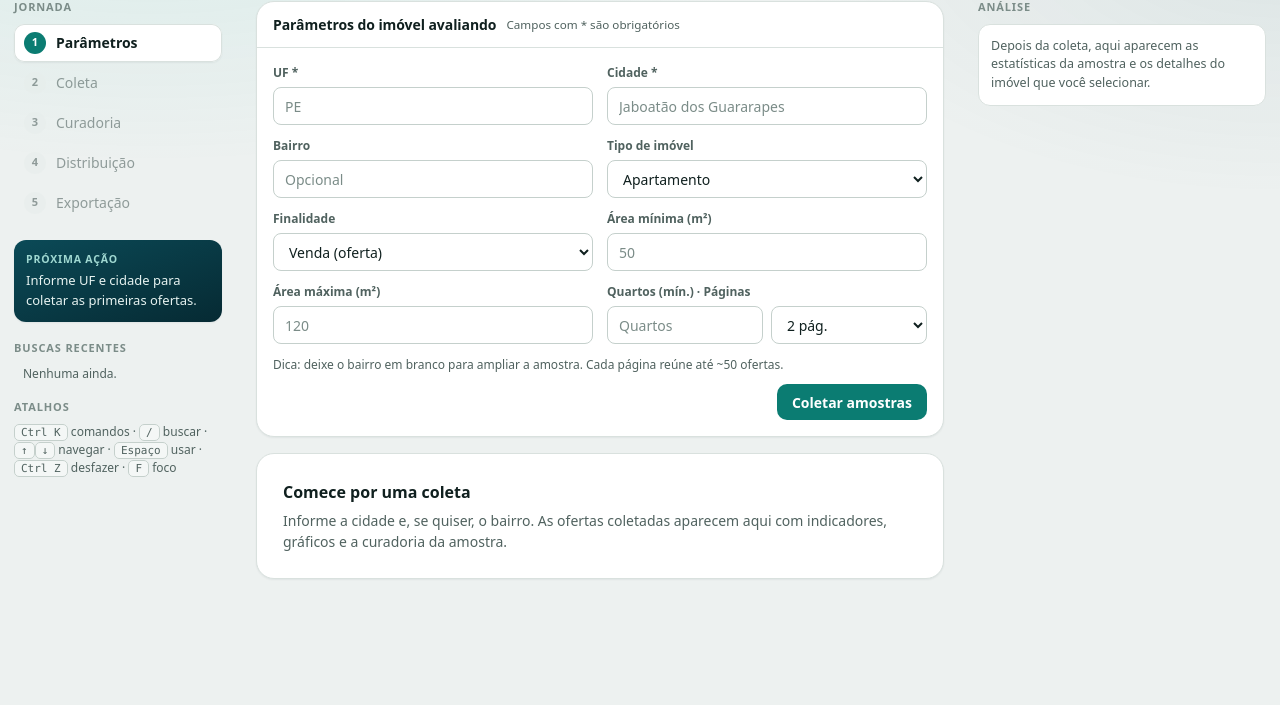
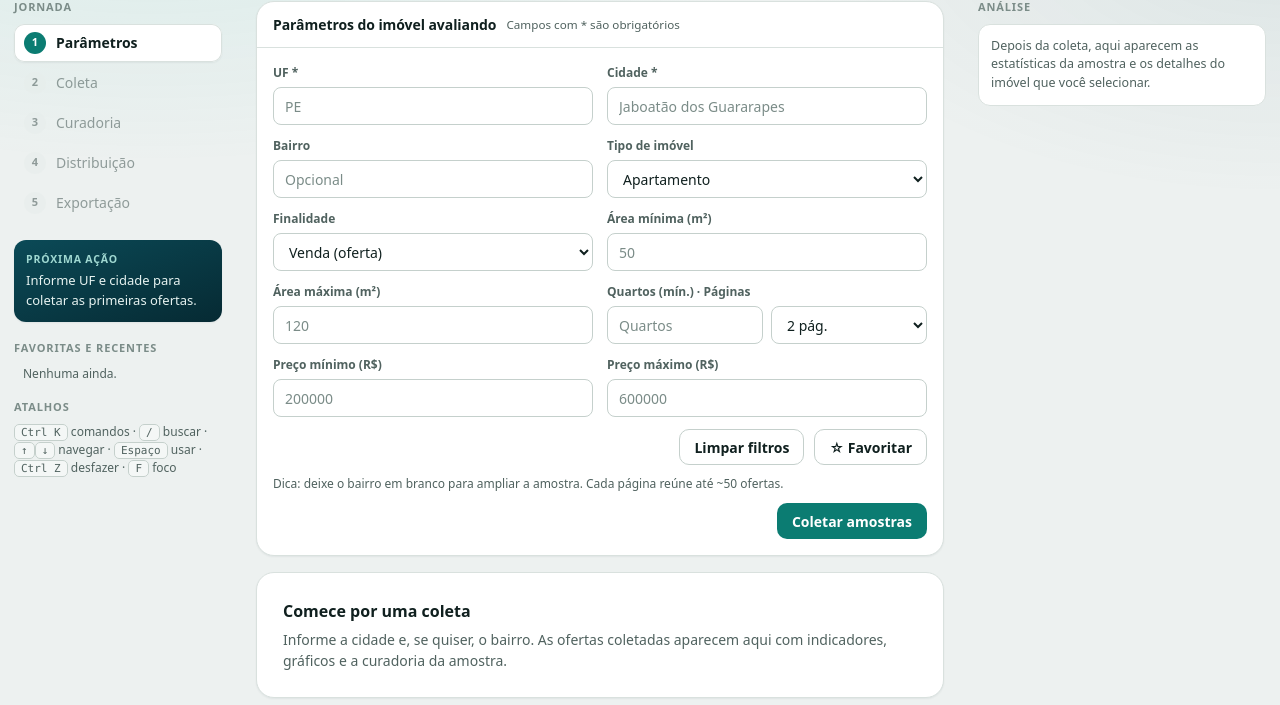
Before and after one commit to obramatch-a11y/Avaliacao_imoveis, a FastAPI app: page / in a window 1280 px wide. Shown: the part 68-773 px from the top of the page. Run offline with FastAPI, Linux system fonts and the light colour scheme.

Commit message:
Pesquisa: faixa de preço, autocomplete de cidades (IBGE), pesquisas favoritas e limpar filtros
Co-Authored-By: Claude Sonnet 5.5 <noreply@anthropic.com>
Claude-Session: https://claude.ai/code/session_01EY7awToWaLHvx5c3EBMgoC

```diff
--- a/app/main.py
+++ b/app/main.py
@@ -83,6 +83,8 @@ async def executar_busca(
     area_min: Optional[str] = Form(None),
     area_max: Optional[str] = Form(None),
     quartos_min: Optional[str] = Form(None),
+    preco_min: Optional[str] = Form(None),
+    preco_max: Optional[str] = Form(None),
     limite_paginas: int = Form(2),
 ):
     global ULTIMA_COLETA
@@ -96,6 +98,8 @@ async def executar_busca(
         area_min=float(area_min) if area_min else None,
         area_max=float(area_max) if area_max else None,
         quartos_min=int(quartos_min) if quartos_min else None,
+        preco_min=float(preco_min) if preco_min else None,
+        preco_max=float(preco_max) if preco_max else None,
         limite_paginas=limite_paginas,
     )
 
@@ -114,6 +118,11 @@ async def executar_busca(
             tipo_imovel=params.tipo_imovel,
             finalidade=params.finalidade,
         )
+        v = amostra.valor_oferta
+        if (params.preco_min and (v is None or v < params.preco_min)) or (
+            params.preco_max and (v is None or v > params.preco_max)
+        ):
+            continue
         assinatura = (
             amostra.bairro.lower(),
             amostra.area_m2,
--- a/app/models.py
+++ b/app/models.py
@@ -11,6 +11,8 @@ class BuscaImovelInput(BaseModel):
     area_min: Optional[float] = Field(default=None, ge=0)
     area_max: Optional[float] = Field(default=None, ge=0)
     quartos_min: Optional[int] = Field(default=None, ge=0)
+    preco_min: Optional[float] = Field(default=None, ge=0)
+    preco_max: Optional[float] = Field(default=None, ge=0)
     limite_paginas: int = Field(default=2, ge=1, le=5)
 
 
--- a/templates/index.html
+++ b/templates/index.html
@@ -357,7 +357,7 @@
         <li class="{{ '' if tem else 'pend' }}"><a href="#sec-tab"><b>5</b>Exportação</a></li>
       </ol>
       <div class="next" id="proxima"><small>Próxima ação</small><p id="proximaTx">{% if tem %}Revise a amostra.{% elif filtros %}Ajuste os filtros e colete novamente.{% else %}Informe UF e cidade para coletar as primeiras ofertas.{% endif %}</p></div>
-      <h3>Buscas recentes</h3>
+      <h3>Favoritas e recentes</h3>
       <ul class="hist" id="recentes"><li class="muted" style="padding:0 9px;font-size:12px">Nenhuma ainda.</li></ul>
       <h3>Atalhos</h3>
       <p class="muted" style="font-size:12px;margin:0"><kbd>Ctrl K</kbd> comandos · <kbd>/</kbd> buscar · <kbd>↑</kbd><kbd>↓</kbd> navegar · <kbd>Espaço</kbd> usar · <kbd>Ctrl Z</kbd> desfazer · <kbd>F</kbd> foco</p>
@@ -381,7 +381,7 @@
               <div class="f"><label for="uf">UF *</label>
                 <input id="uf" type="text" name="uf" maxlength="2" required placeholder="PE" autocomplete="off" autocapitalize="characters" style="text-transform:uppercase" value="{{ filtros.get('uf', '') }}" /></div>
               <div class="f"><label for="cidade">Cidade *</label>
-                <input id="cidade" type="text" name="cidade" required placeholder="Jaboatão dos Guararapes" value="{{ filtros.get('cidade', '') }}" /></div>
+                <input id="cidade" type="text" name="cidade" list="cidadesDl" autocomplete="off" required placeholder="Jaboatão dos Guararapes" value="{{ filtros.get('cidade', '') }}" /></div>
               <div class="f"><label for="bairro">Bairro</label>
                 <input id="bairro" type="text" name="bairro" placeholder="Opcional" value="{{ filtros.get('bairro', '') }}" /></div>
               <div class="f"><label for="tipo">Tipo de imóvel</label>
@@ -395,7 +395,14 @@
               <div class="f"><label for="qts">Quartos (mín.) · Páginas</label>
                 <div class="pair"><input id="qts" type="number" name="quartos_min" placeholder="Quartos" inputmode="numeric" value="{{ filtros.get('quartos_min') or '' }}" />
                   <select name="limite_paginas" aria-label="Páginas">{% for n in [1, 2, 3] %}<option value="{{ n }}" {% if (filtros.get('limite_paginas') or 2) == n %}selected{% endif %}>{{ n }} pág.</option>{% endfor %}</select></div></div>
+              <div class="f"><label for="pmin">Preço mínimo (R$)</label>
+                <input id="pmin" type="number" step="1000" name="preco_min" placeholder="200000" inputmode="numeric" value="{{ filtros.get('preco_min') | int if filtros.get('preco_min') else '' }}" /></div>
+              <div class="f"><label for="pmax">Preço máximo (R$)</label>
+                <input id="pmax" type="number" step="1000" name="preco_max" placeholder="600000" inputmode="numeric" value="{{ filtros.get('preco_max') | int if filtros.get('preco_max') else '' }}" /></div>
+              <datalist id="cidadesDl"></datalist>
               <div class="actions">
+                <button type="button" class="btn" id="bLimpar">Limpar filtros</button>
+                <button type="button" class="btn" id="bFav" aria-pressed="false" title="Guardar esta pesquisa como favorita">☆ Favoritar</button>
                 <span class="help">Dica: deixe o bairro em branco para ampliar a amostra. Cada página reúne até ~50 ofertas.</span>
                 <button type="submit" class="btn pri" id="btnBuscar"><span class="spin" aria-hidden="true"></span><span id="btnTxt">Coletar amostras</span></button>
               </div>
@@ -587,7 +594,7 @@
     $("#side").addEventListener("click", function (e) { if (e.target.closest("a")) root.removeAttribute("data-nav"); });
 
     /* ---------- Formulário: salvar, recentes, carregamento ---------- */
-    var form = $("#formBusca"), CAMPOS = ["uf", "cidade", "bairro", "tipo_imovel", "finalidade", "area_min", "area_max", "quartos_min", "limite_paginas"];
+    var form = $("#formBusca"), CAMPOS = ["uf", "cidade", "bairro", "tipo_imovel", "finalidade", "area_min", "area_max", "quartos_min", "preco_min", "preco_max", "limite_paginas"];
     var saveEl = $("#save"), saveT;
     function marcarSalvo() { saveEl.classList.add("busy"); $(".tx", saveEl).textContent = "Salvando…"; clearTimeout(saveT);
       saveT = setTimeout(function () { try { var o = {}; CAMPOS.forEach(function (c) { o[c] = form.elements[c].value; }); localStorage.setItem("ie-form", JSON.stringify(o)); } catch (e) {}
@@ -601,11 +608,31 @@
       try { localStorage.setItem("ie-rec", JSON.stringify(l.slice(0, 6))); } catch (e) {} }
     function abrirParam() { var s = $("#sec-param"); s.classList.add("open"); $("#bEditar").setAttribute("aria-expanded", "true"); scrollTo({ top: 0 }); setTimeout(function () { $("#cidade").focus(); }, 60); }
     function preencher(o) { CAMPOS.forEach(function (c) { if (o[c] != null && form.elements[c]) form.elements[c].value = o[c]; }); marcarSalvo(); abrirParam(); toast("Busca carregada — confira e colete"); }
-    function listaRecentes() { var l = recentes(), ul = $("#recentes"); if (!l.length) return;
-      ul.innerHTML = l.map(function (x, i) { return '<li><button type="button" data-r="' + i + '">' + esc(x.rotulo.split(" — ")[0]) + "<small>" + esc(x.rotulo.split(" — ")[1] || "") + "</small></button></li>"; }).join(""); }
-    $("#recentes").addEventListener("click", function (e) { var b = e.target.closest("button[data-r]"); if (b) { preencher(recentes()[+b.getAttribute("data-r")]); root.removeAttribute("data-nav"); } });
+    function todas() { return favs().map(function (x) { return { x: x, f: 1 }; }).concat(recentes().filter(function (r) { return !favs().some(function (f) { return f.rotulo === r.rotulo; }); }).map(function (x) { return { x: x, f: 0 }; })); }
+    function listaRecentes() { var l = todas(), ul = $("#recentes"); if (!l.length) return;
+      ul.innerHTML = l.map(function (o, i) { var x = o.x; return '<li><button type="button" data-r="' + i + '">' + (o.f ? "★ " : "") + esc(x.rotulo.split(" — ")[0]) + "<small>" + esc(x.rotulo.split(" — ")[1] || "") + "</small></button></li>"; }).join(""); }
+    $("#recentes").addEventListener("click", function (e) { var b = e.target.closest("button[data-r]"); if (b) { preencher(todas()[+b.getAttribute("data-r")].x); root.removeAttribute("data-nav"); } });
     listaRecentes();
-    form.addEventListener("submit", function () {
+
+    /* ---------- Pesquisa: limpar, favoritas, autocomplete de cidade (IBGE) ---------- */
+    function favs() { try { return JSON.parse(localStorage.getItem("ie-fav") || "[]"); } catch (e) { return []; } }
+    function rotuloAtual() { var o = {}; CAMPOS.forEach(function (c) { o[c] = form.elements[c].value; }); return [o.cidade, o.bairro].filter(Boolean).join(" · ") + " — " + o.tipo_imovel.toLowerCase() + ", " + (o.finalidade === "VENDA" ? "venda" : "locação"); }
+    function marcaFav() { var r = rotuloAtual(), on = favs().some(function (x) { return x.rotulo === r; }), b = $("#bFav"); b.setAttribute("aria-pressed", on); b.textContent = (on ? "★ " : "☆ ") + "Favoritar"; }
+    $("#bFav").addEventListener("click", function () { if (!form.elements.cidade.value) return toast("Informe a cidade primeiro");
+      var r = rotuloAtual(), l = favs(), i = l.findIndex(function (x) { return x.rotulo === r; });
+      if (i > -1) { l.splice(i, 1); toast("Removida das favoritas"); } else { var o = {}; CAMPOS.forEach(function (c) { o[c] = form.elements[c].value; }); o.rotulo = r; l.unshift(o); toast("Pesquisa favoritada"); }
+      try { localStorage.setItem("ie-fav", JSON.stringify(l.slice(0, 12))); } catch (e) {} marcaFav(); listaRecentes(); });
+    $("#bLimpar").addEventListener("click", function () { CAMPOS.forEach(function (c) { var e = form.elements[c]; if (!e) return; if (c === "tipo_imovel") e.value = "APARTAMENTO"; else if (c === "finalidade") e.value = "VENDA"; else if (c === "limite_paginas") e.value = "2"; else e.value = ""; }); marcarSalvo(); marcaFav(); form.elements.cidade.focus(); toast("Filtros limpos"); });
+    form.addEventListener("input", marcaFav); form.addEventListener("change", marcaFav);
+    var cidT, cidUF = "";
+    function carregaCidades() { var uf = form.elements.uf.value.trim().toUpperCase(); if (uf.length !== 2 || uf === cidUF) return; cidUF = uf;
+      var k = "ie-cid-" + uf, c = null; try { c = JSON.parse(localStorage.getItem(k) || "null"); } catch (e) {}
+      function pinta(l) { $("#cidadesDl").innerHTML = l.map(function (n) { return '<option value="' + esc(n) + '">'; }).join(""); }
+      if (c) return pinta(c);
+      fetch("https://servicos.ibge.gov.br/api/v1/localidades/estados/" + uf + "/municipios").then(function (r) { return r.ok ? r.json() : []; }).then(function (j) {
+        var l = j.map(function (m) { return m.nome; }); if (l.length) { pinta(l); try { localStorage.setItem(k, JSON.stringify(l)); } catch (e) {} } }).catch(function () {}); }
+    form.elements.uf.addEventListener("input", function () { clearTimeout(cidT); cidT = setTimeout(carregaCidades, 300); }); carregaCidades(); marcaFav();
+        form.addEventListener("submit", function () {
       guardarRecente(); var b = $("#btnBuscar"); b.classList.add("busy"); b.disabled = true; $("#btnTxt").textContent = "Coletando… até 1 min";
       document.body.classList.add("loading"); $$("#kpis, #sec-graf, #sec-tab").forEach(function (e) { e.style.display = "none"; });
       $("#proximaTx").textContent = "Coletando ofertas… os resultados aparecem em instantes."; });
```
